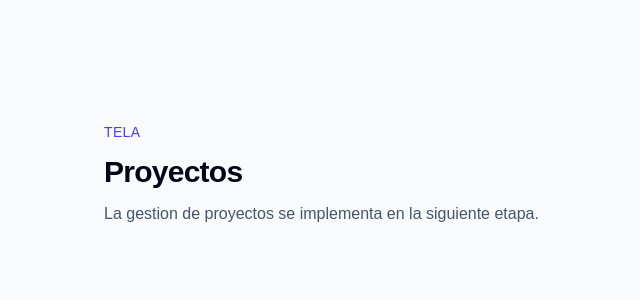
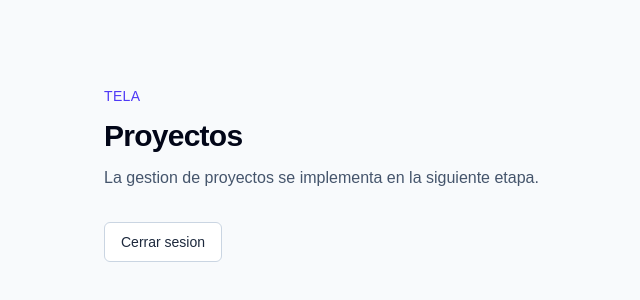
Before and after one commit to nachopereyra-uy/tela, a Next.js app: page /projects in a window 1280 px wide. Shown: the part 226-526 px from the top of the page, without its empty margins (112-752 px from the left). Built offline with nearby package versions, Linux system fonts and the light colour scheme.

Commit message:
feat: add logout action

```diff
--- a/src/app/projects/page.tsx
+++ b/src/app/projects/page.tsx
@@ -1,3 +1,5 @@
+import { signOut } from "@/server/auth";
+
 export default function ProjectsPage() {
   return (
     <main className="mx-auto flex min-h-screen max-w-4xl flex-col justify-center px-6 py-16">
@@ -10,6 +12,14 @@ export default function ProjectsPage() {
       <p className="mt-3 text-slate-600">
         La gestion de proyectos se implementa en la siguiente etapa.
       </p>
+      <form action={signOut} className="mt-8">
+        <button
+          className="h-10 rounded-md border border-slate-300 bg-white px-4 text-sm font-medium text-slate-800 transition hover:bg-slate-50"
+          type="submit"
+        >
+          Cerrar sesion
+        </button>
+      </form>
     </main>
   );
 }
--- a/src/server/auth.ts
+++ b/src/server/auth.ts
@@ -69,3 +69,10 @@ export async function signUp(
 
   redirect("/projects");
 }
+
+export async function signOut() {
+  const supabase = await createClient();
+  await supabase.auth.signOut();
+
+  redirect("/login");
+}
```
Also changed, not shown: 1 other file (tests, documents, lock files or other folders).
